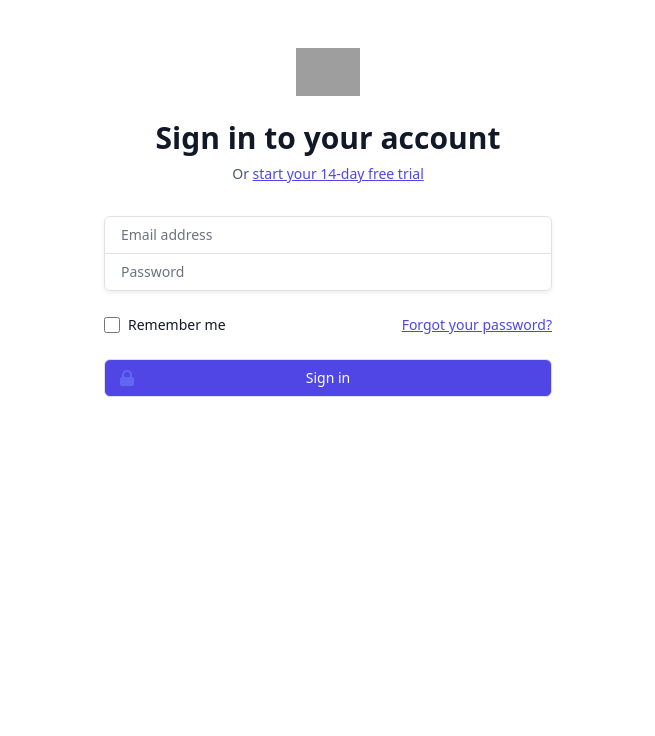
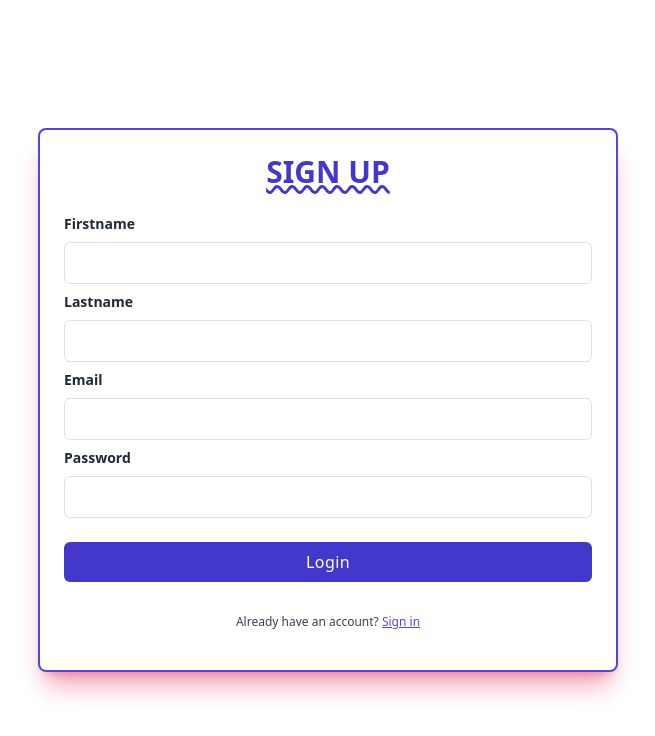
Before and after one commit to rasagnyaa/reactrepo, a React (Create React App) app: page / in a window 1280 px wide. Shown: the top 736 px of the page, without its empty margins (312-967 px from the left). Built offline with nearby package versions, Linux system fonts and the light colour scheme; grey boxes are pictures that could not be loaded.

Commit message:
registerform task completed

```diff
--- a/src/App.js
+++ b/src/App.js
@@ -1,5 +1,6 @@
 import './App.css';
-import ControlledForm from './Components/functionalComponent/form/controlledform';
+import RegisterForm from './Components/functionalComponent/form/registercontrolled';
+//import ControlledForm from './Components/functionalComponent/form/controlledform';
 
 
 
@@ -8,7 +9,7 @@ import ControlledForm from './Components/functionalComponent/form/controlledform
 function App() {
   return (
     <div className="App">
-<ControlledForm/>
+<RegisterForm/>
   </div>
   );
 }
--- /dev/null
+++ b/src/Components/functionalComponent/form/recep.js
@@ -0,0 +1,12 @@
+import React from 'react'
+
+
+import MyTask from '../../classComponents/recipestask-june21/recipe'
+
+export default function Recp() {
+  return (
+    <div>
+      <MyTask/>
+    </div>
+  )
+}
--- /dev/null
+++ b/src/Components/functionalComponent/form/registercontrolled.js
@@ -0,0 +1,184 @@
+import React, { useState } from "react";
+import Recp from "./recep";
+
+
+
+export default function RegisterForm() {
+    //firstname
+  const [firstname, setFirstname] = useState("");
+  const [firstnameErr, setFirstnameErr] = useState(false);
+//lastname
+const[lastname,setLastname]=useState("")
+const [lastnameErr, setlastnameErr] = useState(false);
+//password
+const[password,setPassword]=useState("")
+const [passwordErr, setPasswordErr] = useState(false);
+//success
+const [submissionSuccess, setSubmissionSuccess] = useState(false);
+
+//first name function
+  const ValidfirstName = (firstname) => {
+    let validfirstname = false;
+    if (firstname.length > 10) {
+      validfirstname = false;
+    } else {
+      validfirstname = true;
+    }
+    return validfirstname;
+  };
+//to collect the values from user we use this handler
+  const firstnameHandler = (event) => {
+    const userenterdFirstname = event.target.value;
+    setFirstname(userenterdFirstname);
+    console.log(userenterdFirstname);
+    if (ValidfirstName(userenterdFirstname)) {
+      setFirstnameErr(false);
+    } else {
+      setFirstnameErr(true);
+    }
+  };
+  //function for the lastname
+  const ValidLastName=(lastname)=>{
+    let ValidlastName=false
+    if(lastname.length > 10){
+    ValidlastName=false
+    }else{
+        ValidlastName=true
+    }
+    return ValidlastName
+  }
+//for the lastname
+const lastnameHandler=(event)=>{
+const userenterdLastname=event.target.value
+setLastname(userenterdLastname)
+if(ValidLastName(userenterdLastname)){
+setlastnameErr(false)
+}else{
+    setlastnameErr(true)
+}
+}
+//validation function for pswd
+const ValidPassword=(password)=>{
+   let validpswd=false
+if(password.length > 10){
+ validpswd=false
+}else{
+    validpswd=true
+}
+return validpswd
+}
+//for the passwordhandler
+const passwordHandler=(event)=>{
+const userPassword=event.target.value
+setPassword(userPassword)
+if(ValidPassword(userPassword)){
+setPasswordErr(false)
+}else{
+    setPasswordErr(true)
+}
+}
+
+const handleSubmit = (event) => {
+    event.preventDefault();
+    if (!lastnameErr && !firstnameErr && !passwordErr) {
+      setSubmissionSuccess(true);
+    } else {
+      setSubmissionSuccess(false);
+    }
+  }
+  return (
+  <>
+  {
+    submissionSuccess ? <Recp/>:(
+        <div className="relative flex flex-col justify-center min-h-screen overflow-hidden">
+        <div className="w-full p-6 m-auto bg-white rounded-md shadow-xl shadow-rose-600/40 ring-2 ring-indigo-600 lg:max-w-xl">
+          <h1 className="text-3xl font-semibold text-center text-indigo-700 underline uppercase decoration-wavy">
+            Sign UP
+          </h1>
+          <form className="mt-6"onSubmit={handleSubmit}>
+            <div className="mb-2">
+              <label
+                for="email"
+                className="block text-sm font-semibold text-gray-800"
+              >
+                Firstname
+              </label>
+              <input
+                value={firstname}
+                onChange={firstnameHandler}
+                type="text"
+                className="block w-full px-4 py-2 mt-2 text-indigo-700 bg-white border rounded-md focus:border-indigo-400 focus:ring-indigo-300 focus:outline-none focus:ring focus:ring-opacity-40"
+              />
+              {firstnameErr && (
+                <span style={{ color: "red" }}>*firstname should not be greater than 10 </span>
+              )}
+            </div>
+            <div className="mb-2">
+              <label
+                for="email"
+                className="block text-sm font-semibold text-gray-800"
+              >
+                Lastname
+              </label>
+              <input
+              value={lastname}
+              onChange={lastnameHandler}
+                type="text"
+                className="block w-full px-4 py-2 mt-2 text-indigo-700 bg-white border rounded-md focus:border-indigo-400 focus:ring-indigo-300 focus:outline-none focus:ring focus:ring-opacity-40"
+              />
+              {lastnameErr && <span style={{color:"red"}}>*lastname should not be greater than 10 </span>}
+            </div>
+            <div className="mb-2">
+              <label
+                for="email"
+                className="block text-sm font-semibold text-gray-800"
+              >
+                Email
+              </label>
+              <input
+                type="email"
+                className="block w-full px-4 py-2 mt-2 text-indigo-700 bg-white border rounded-md focus:border-indigo-400 focus:ring-indigo-300 focus:outline-none focus:ring focus:ring-opacity-40"
+              />
+            </div>
+            <div className="mb-2">
+              <label
+                for="password"
+                className="block text-sm font-semibold text-gray-800"
+              >
+                Password
+              </label>
+              <input
+              value={password}
+              onChange={passwordHandler}
+                type="password"
+                className="block w-full px-4 py-2 mt-2 text-indigo-700 bg-white border rounded-md focus:border-indigo-400 focus:ring-indigo-300 focus:outline-none focus:ring focus:ring-opacity-40"
+              />
+              {passwordErr&&<span style={{color:"red"}}>*password should not be greater than 10</span>}
+            </div>
+
+            <div className="mt-6">
+              <button className="w-full px-4 py-2 tracking-wide text-white transition-colors duration-200 transform bg-indigo-700 rounded-md hover:bg-indigo-600 focus:outline-none focus:bg-indigo-600">
+                Login
+              </button>
+            </div>
+          </form>
+
+          <p className="mt-8 text-xs font-light text-center text-gray-700">
+            {" "}
+            Already have an account?{" "}
+            <a href="./" className="font-medium text-indigo-600 hover:underline">
+              Sign in
+            </a>
+          </p>
+          {/* {submissionSuccess && (
+              <Recp/>
+          )} */}
+        </div>
+      </div>
+    )
+
+
+  }
+  </>
+  );
+}
```
